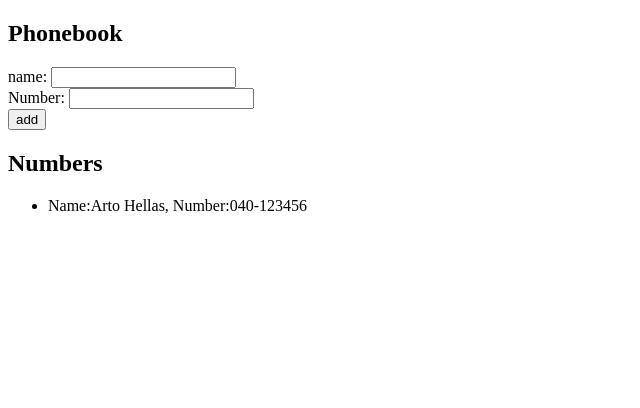
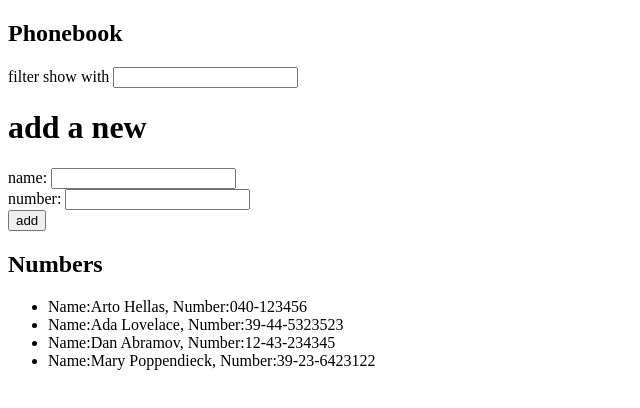
Before and after one commit to CamachoMoises/FullStackOpen, a React (Create React App) app in the folder part2/phonebook/: page / in a window 1280 px wide. Shown: the top 408 px of the page, without its empty margins (0-640 px from the left). Built offline with nearby package versions, Linux system fonts and the light colour scheme.

Commit message:
Exercise 2.9

```diff
--- a/part2/phonebook/src/App.js
+++ b/part2/phonebook/src/App.js
@@ -2,12 +2,20 @@ import React, { useState } from "react";
 
 const App = () => {
   const [persons, setPersons] = useState([
-    { name: 'Arto Hellas', number: '040-123456' },
+    { name: "Arto Hellas", number: "040-123456" },
+    { name: "Ada Lovelace", number: "39-44-5323523" },
+    { name: "Dan Abramov", number: "12-43-234345" },
+    { name: "Mary Poppendieck", number: "39-23-6423122" },
   ]);
   const [newName, setNewName] = useState("");
   const [newNumber, setNewNumber] = useState("");
+  const [fillterName, setFilterName] = useState("");
   const handleNameChange = (event) => setNewName(event.target.value);
   const handleNumberChange = (event) => setNewNumber(event.target.value);
+  const personsToShow = fillterName === "" ? persons : persons.filter((person) => person.name.toLowerCase().includes(fillterName.toLowerCase()));
+  const handleFilterChange = (event) => {
+    setFilterName(event.target.value);
+  };
   const AddPerson = (event) => {
     event.preventDefault();
     const names = persons.map((person) => person.name);
@@ -19,17 +27,22 @@ const App = () => {
       };
       setPersons(persons.concat(personObjet));
       setNewName("");
-    } else window.alert(`${newName} is already addded to Numberbook `);
+      setNewNumber("");
+    } else window.alert(`${newName} is already addded to Phonebook `);
   };
   return (
     <div>
       <h2>Phonebook</h2>
+      <div>
+        filter show with <input value={fillterName} onChange={handleFilterChange} />
+      </div>
+      <h1> add a new </h1>
       <form onSubmit={AddPerson}>
         <div>
           name: <input value={newName} onChange={handleNameChange} />
         </div>
         <div>
-          Number: <input value={newNumber} onChange={handleNumberChange} />
+          number: <input value={newNumber} onChange={handleNumberChange} />
         </div>
         <div>
           <button type="submit">add</button>
@@ -37,7 +50,7 @@ const App = () => {
       </form>
       <h2>Numbers</h2>
       <ul>
-        {persons.map((person) => (
+        {personsToShow.map((person) => (
           <li key={person.name}>
             Name:{person.name}, Number:{person.number}
           </li>
```
